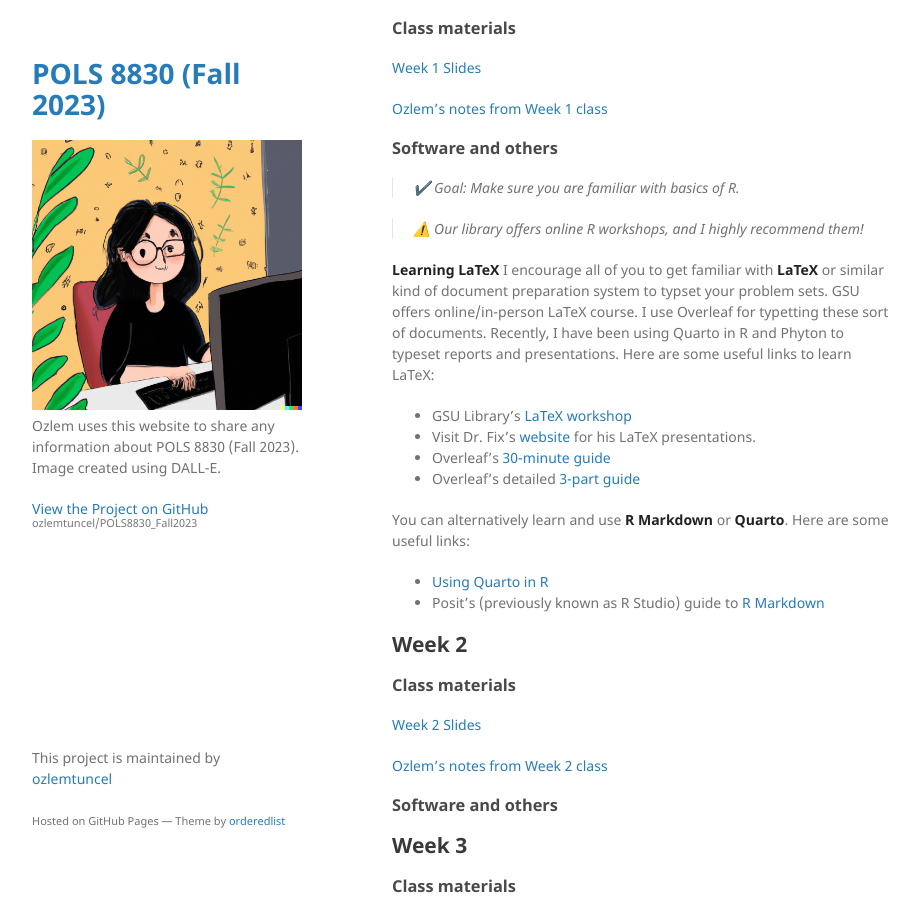
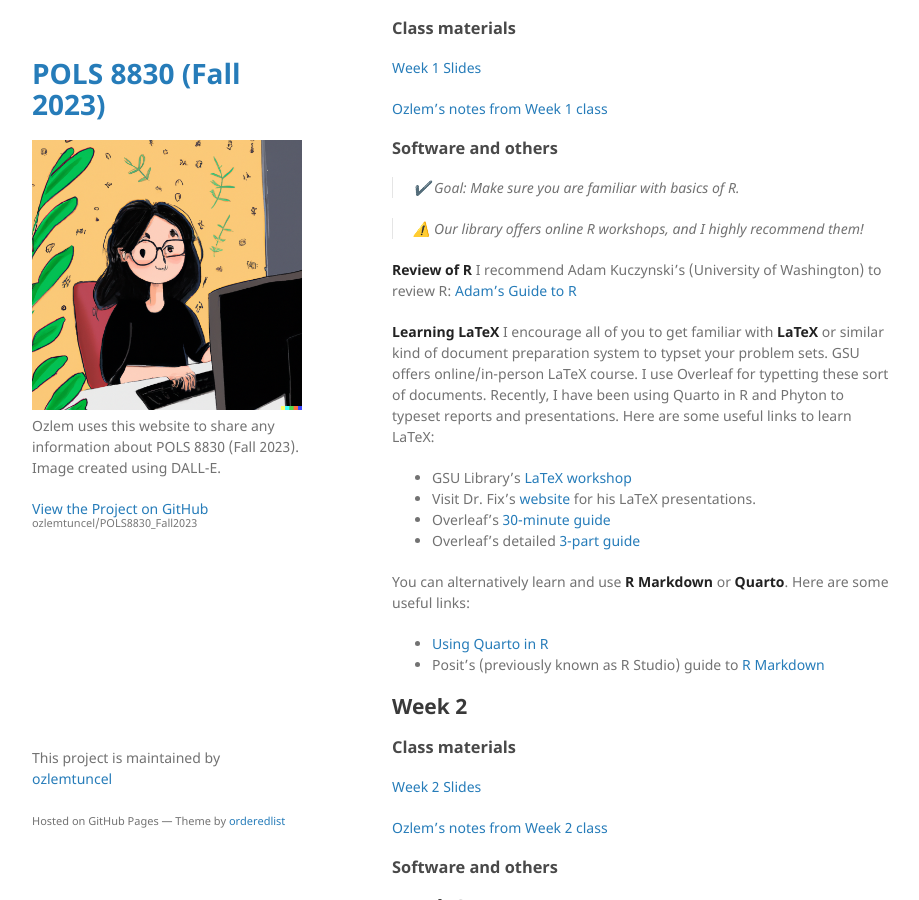
Before and after one commit to ozlemtuncel/POLS8830_Fall2023, a Jekyll site: the page built from index.md, in a window 1280 px wide and 900 px high, scrolled down 532 px. Shown: the whole window, without its empty margins (178-1097 px from the left). Built offline with Jekyll 4.4.1, drawn with Linux system fonts in a browser that asks for light colours; our own code applies the rules of GitHub Pages for plain Markdown files.

```diff
--- a/index.md
+++ b/index.md
@@ -30,6 +30,9 @@
 > ✔️ Goal: Make sure you are familiar with basics of R.
 
 > ⚠️ Our library offers online R workshops, and I highly recommend them!
+
+**Review of R**
+I recommend Adam Kuczynski's (University of Washington) to review R: [Adam's Guide to R](https://adamkucz.github.io/psych548/)
 
 **Learning LaTeX**
 I encourage all of you to get familiar with **LaTeX** or similar kind of document preparation system to typset your problem sets. GSU offers online/in-person LaTeX course. I use Overleaf for typetting these sort of documents. Recently, I have been using Quarto in R and Phyton to typeset reports and presentations. Here are some useful links to learn LaTeX:
```
